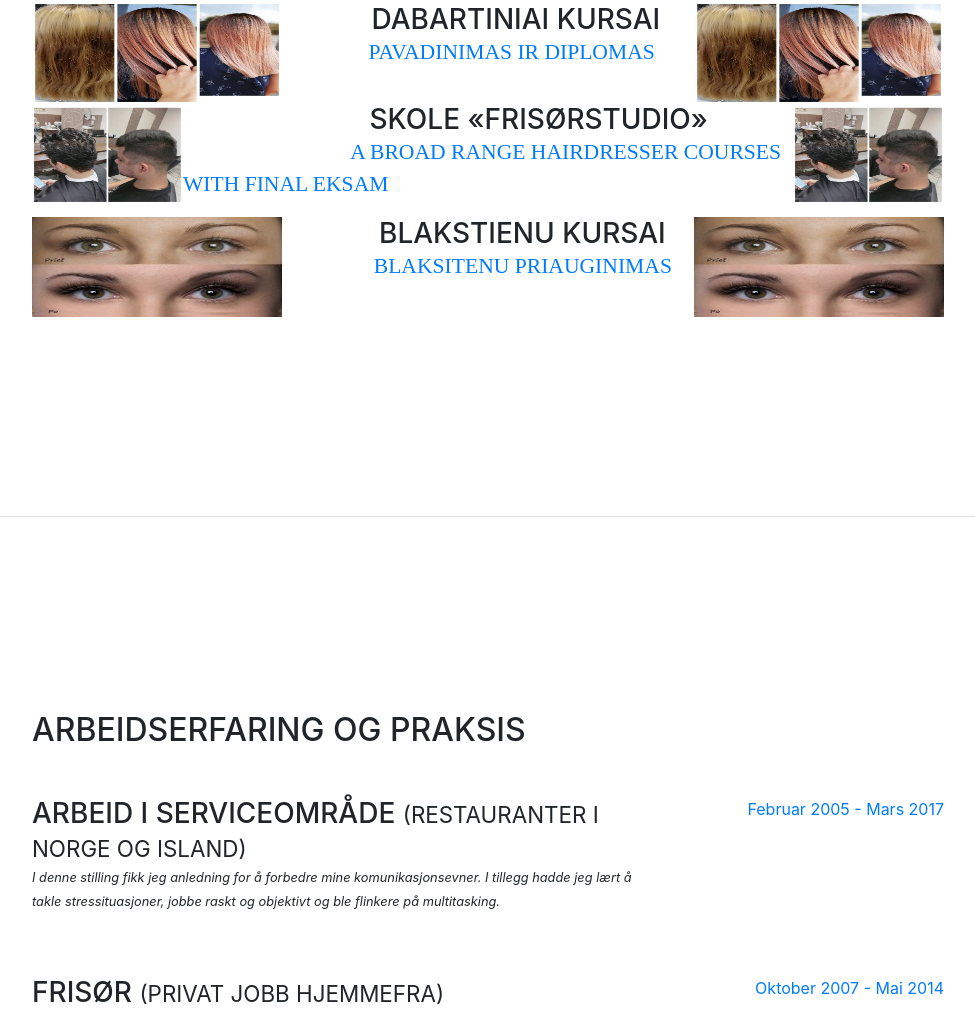
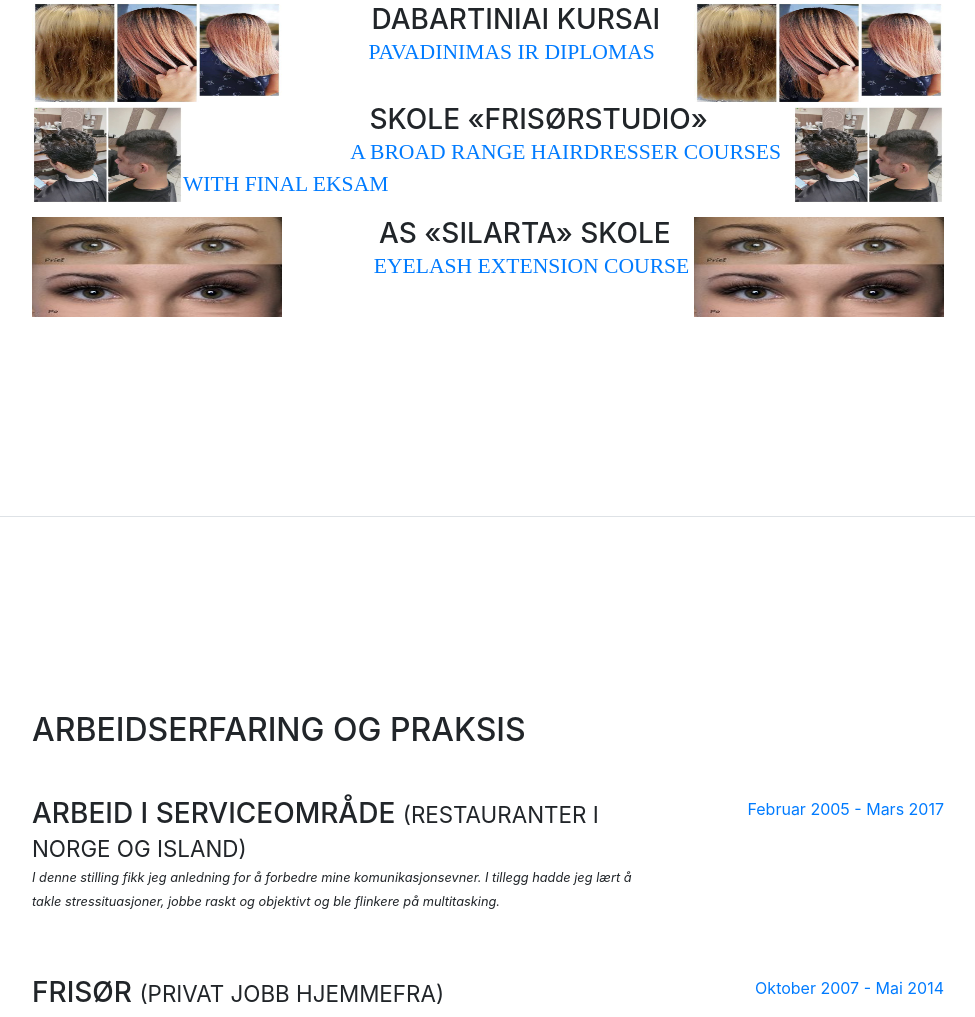
Before and after one commit to vaidavaida/vaidavaida.github.io, a website with bundled scripts: page index.html in a window 1280 px wide. Shown: the part 1883-2900 px from the top of the page, without its empty margins (288-1263 px from the left). Built offline with nearby package versions, Linux system fonts and the light colour scheme; a web font is replaced by a local one.

Commit message:
Update index.html

```diff
--- a/index.html
+++ b/index.html
@@ -146,9 +146,9 @@
           <div class="resume-item d-flex flex-column flex-md-row">
             <img src="img/blakstienos.jpg" height="100" width="250">
             <div class="resume-content mr-auto">
-              <h3 class="mb-0">&nbsp&nbsp&nbsp&nbsp&nbsp&nbsp&nbsp&nbsp&nbsp&nbsp&nbsp&nbsp&nbspBlakstienu Kursai</h3>
+              <h3 class="mb-0">&nbsp&nbsp&nbsp&nbsp&nbsp&nbsp&nbsp&nbsp&nbsp&nbsp&nbsp&nbsp&nbspAs «Silarta» Skole</h3>
               <div class="subheading mb-3">
-                <a href="img/kursai3.pdf" target="_blank" style="text-decoration:none">&nbsp&nbsp&nbsp&nbsp&nbsp&nbsp&nbsp&nbsp&nbsp&nbsp&nbsp&nbsp&nbsp&nbsp&nbsp&nbsp&nbspBlaksitenu priauginimas</a>
+                <a href="img/kursai3.pdf" target="_blank" style="text-decoration:none">&nbsp&nbsp&nbsp&nbsp&nbsp&nbsp&nbsp&nbsp&nbsp&nbsp&nbsp&nbsp&nbsp&nbsp&nbsp&nbsp&nbspEyelash extension course</a>
               </div>
             </div>
             <img src="img/blakstienos.jpg" height="100" width="250">
```
